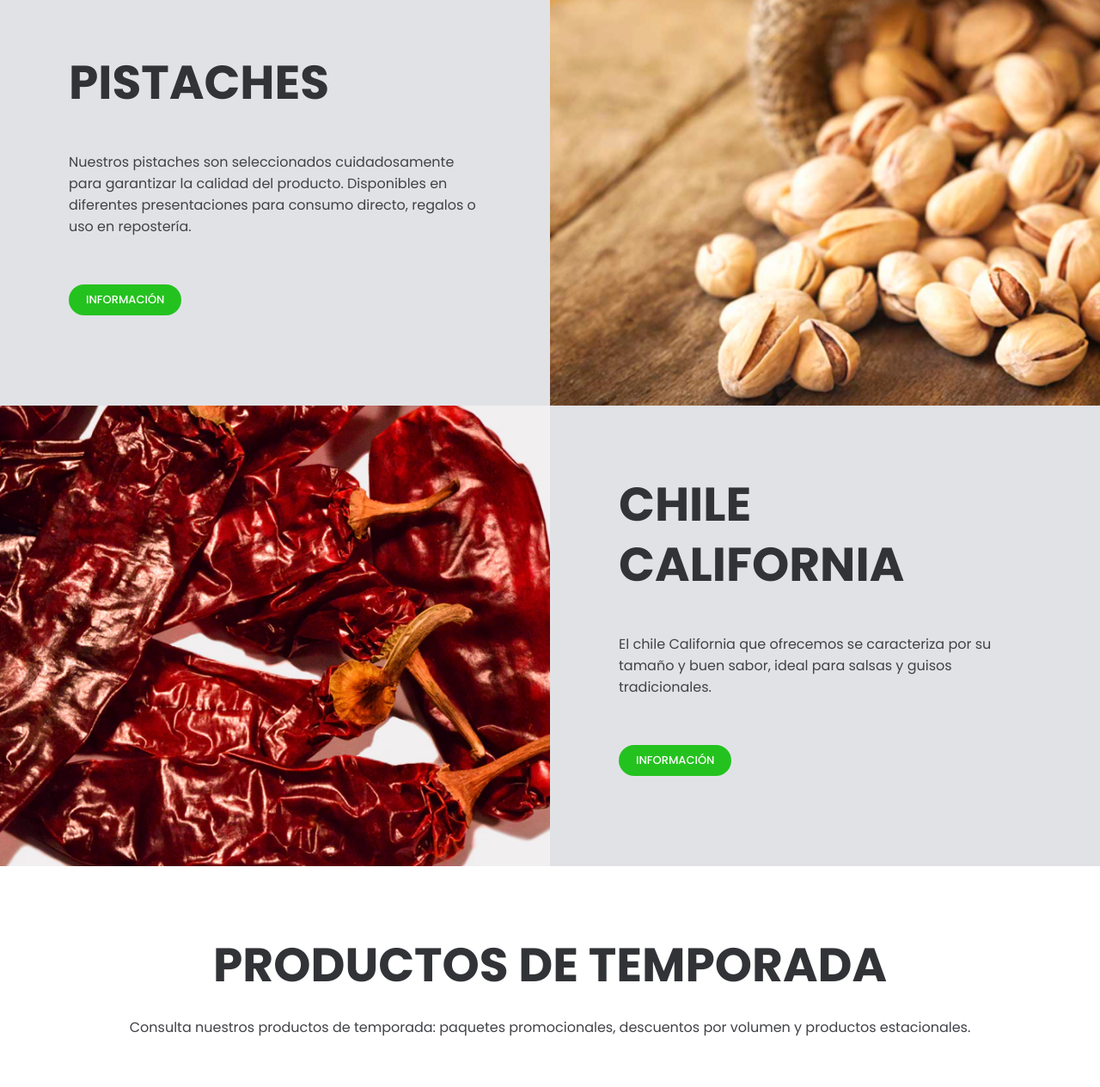
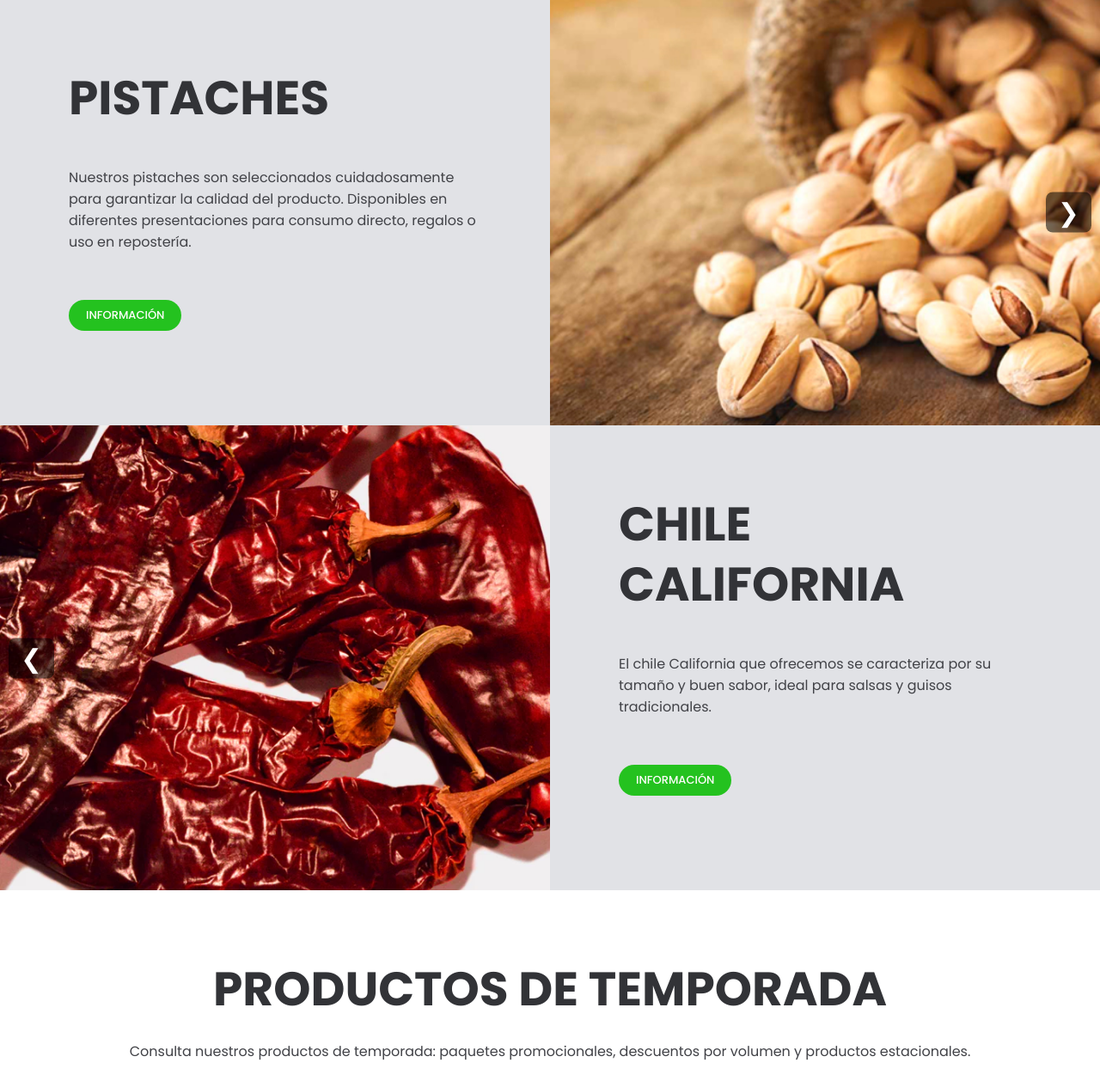
Before and after one commit to mari005a/el_pistachon, a PHP site: page /html/index.html in a window 1280 px wide. Shown: the part 2040-3305 px from the top of the page at 86% size. Run offline with PHP 8.4, Linux system fonts and the light colour scheme.

Commit message:
carrusel

```diff
--- a/css/style.css
+++ b/css/style.css
@@ -54,7 +54,7 @@ p {
 
 /* ===== HEADER Y NAVEGACIÓN ===== */
 .header {
-    background-image: linear-gradient(rgba(0, 0, 0, 0.65), rgba(0, 0, 0, 0.65)), url(../imagenes/adentro.jpg);
+    background-image: linear-gradient(rgba(0, 0, 0, 0.7), rgba(0, 0, 0, 0.7)), url(../imagenes/adentro.jpg);
     background-position: center bottom;
     background-repeat: no-repeat;
     background-size: cover;
@@ -155,7 +155,8 @@ p {
 }
 
 .btn-primary {
-    margin-bottom: 25px;
+    margin-bottom: 30px;
+    margin-top: 1px;
 }
 
 /* ===== SECCIÓN PRODUCTOS ===== */
@@ -311,6 +312,7 @@ p {
 .featured-section {
     display: flex;
     flex-wrap: wrap;
+    position: relative; /* ← IMPORTANTE PARA QUE LAS FLECHAS SE POSICIONEN BIEN */
 }
 
 .featured-content {
@@ -332,21 +334,41 @@ p {
     margin-top: 10px;
 }
 
-.featured-image-1 {
-    background-image: url(../imagenes/pistaches.jpg);
+/* Imagen para los carruseles */
+.featured-image {
+    width: 50%;
     background-position: center center;
     background-repeat: no-repeat;
     background-size: cover;
-    width: 50%;
 }
 
-.featured-image-2 {
-    background-image: url(../imagenes/chilecalifornia.webp);
-    background-position: center center;
-    background-repeat: no-repeat;
-    background-size: cover;
-    width: 50%;
+/* IMÁGENES INICIALES */
+#image-1 {
+    background-image: url('../imagenes/pistaches.jpg');
 }
+
+#image-2 {
+    background-image: url('../imagenes/chilecalifornia.webp');
+}
+
+/* Flechas del carrusel */
+.flecha {
+    position: absolute;
+    top: 50%;
+    transform: translateY(-50%);
+    background: rgba(0,0,0,0.55);
+    color: white;
+    border: none;
+    font-size: 30px;
+    padding: 6px 14px;
+    cursor: pointer;
+    z-index: 10;
+    border-radius: 8px;
+}
+
+.flecha-der { right: 10px; }
+.flecha-izq { left: 10px; }
+
 
 /* ===== SECCIÓN PRODUCTOS TEMPORADA ===== */
 .seasonal-products {
--- a/html/index.html
+++ b/html/index.html
@@ -104,27 +104,34 @@
         </div>
     </main>
 
-    <section class="featured-section">
-        <div class="featured-content">
+   <section class="featured-section" id="carrusel-uno">
+    <button class="flecha flecha-der" data-carrusel="1">❯</button>
+
+    <div class="featured-content" id="content-1">
         <h2>Pistaches</h2>
         <p>
             Nuestros pistaches son seleccionados cuidadosamente para garantizar la calidad del producto. Disponibles en diferentes presentaciones para consumo directo, regalos o uso en repostería.
         </p>
         <a href="../php/catalogo.php" class="btn-primary">INFORMACIÓN</a>
     </div>
-        <div class="featured-image-1"></div>
+
+    <div class="featured-image" id="image-1"></div>
 </section>
 
-    <section class="featured-section">
-        <div class="featured-image-2"></div>
-        <div class="featured-content">
-            <h2>Chile california</h2>
+<section class="featured-section" id="carrusel-dos">
+    <button class="flecha flecha-izq" data-carrusel="2">❮</button>
+
+    <div class="featured-image" id="image-2"></div>
+
+    <div class="featured-content" id="content-2">
+        <h2>Chile California</h2>
         <p>
             El chile California que ofrecemos se caracteriza por su tamaño y buen sabor, ideal para salsas y guisos tradicionales.
         </p>
         <a href="../php/catalogo.php" class="btn-primary">INFORMACIÓN</a>
     </div>
 </section>
+
 
     <section class="seasonal-products container">
         <h2>Productos de Temporada</h2>
@@ -155,6 +162,7 @@
         </div>
         <a href="../php/catalogo.phpl" class="btn-primary">INFORMACIÓN</a>
     </section>
+    <script src="../js/carrusel.js"></script>
 
     <footer class="footer">
         <div class="footer-content container">
@@ -174,5 +182,7 @@
             </div>
         </div>
     </footer>
+    <script src="../js/carrusel"></script>
+
 </body>
 </html>
```
Also changed, not shown: 1 other file. Lines whose indentation alone changed are shown as unchanged.
